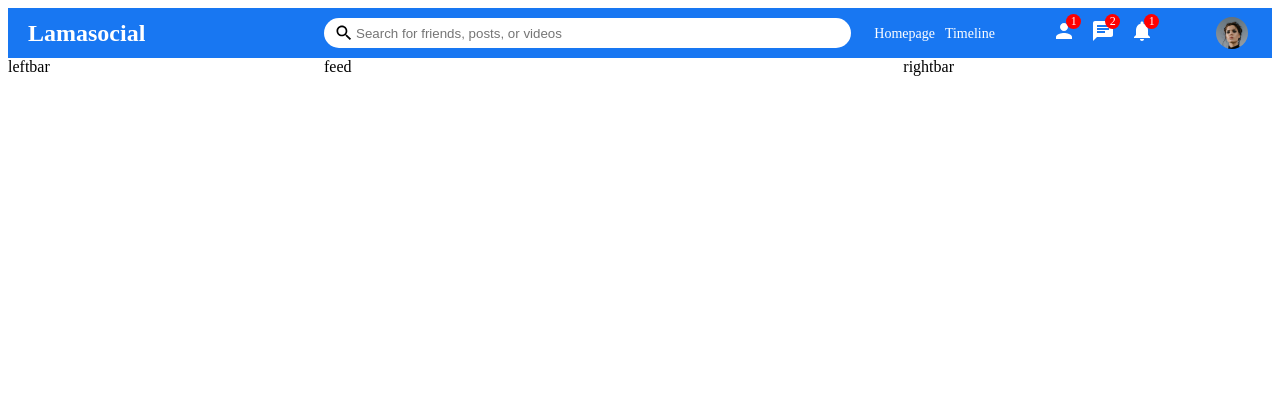
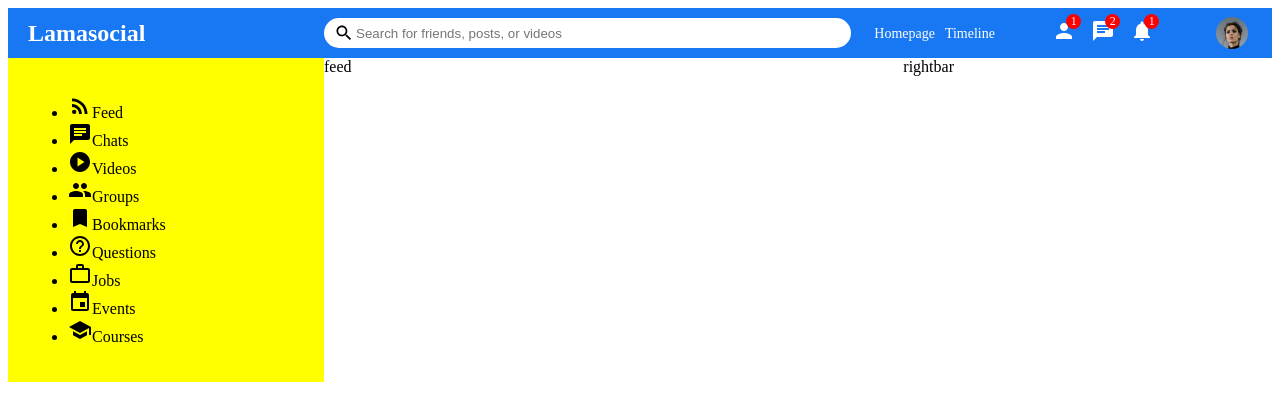
Before and after one commit to LaurenCummings/facebook-clone, a React (Vite) app: page / in a window 1280 px wide. Shown: the top 420 px of the page. Built offline with nearby package versions, Linux system fonts and the light colour scheme.

Commit message:
Added leftbar icons

```diff
--- a/src/components/Leftbar.jsx
+++ b/src/components/Leftbar.jsx
@@ -1,9 +1,49 @@
 import '../css/Leftbar.css';
+import { RssFeed, Chat, PlayCircle, Group, Bookmark, HelpOutline, WorkOutline, Event, School } from "@mui/icons-material"
 
 function Leftbar() {
     return (
         <div className="leftbar">
-            leftbar
+            <div className="leftbarWrapper">
+                <ul className="leftbarList">
+                    <li className="leftbarListItem">
+                        <RssFeed className="leftbarIcon" />
+                        <span className="leftbarListItemText">Feed</span>
+                    </li>
+                    <li className="leftbarListItem">
+                        <Chat className="leftbarIcon" />
+                        <span className="leftbarListItemText">Chats</span>
+                    </li>
+                    <li className="leftbarListItem">
+                        <PlayCircle className="leftbarIcon" />
+                        <span className="leftbarListItemText">Videos</span>
+                    </li>
+                    <li className="leftbarListItem">
+                        <Group className="leftbarIcon" />
+                        <span className="leftbarListItemText">Groups</span>
+                    </li>
+                    <li className="leftbarListItem">
+                        <Bookmark className="leftbarIcon" />
+                        <span className="leftbarListItemText">Bookmarks</span>
+                    </li>
+                    <li className="leftbarListItem">
+                        <HelpOutline className="leftbarIcon" />
+                        <span className="leftbarListItemText">Questions</span>
+                    </li>
+                    <li className="leftbarListItem">
+                        <WorkOutline className="leftbarIcon" />
+                        <span className="leftbarListItemText">Jobs</span>
+                    </li>
+                    <li className="leftbarListItem">
+                        <Event className="leftbarIcon" />
+                        <span className="leftbarListItemText">Events</span>
+                    </li>
+                    <li className="leftbarListItem">
+                        <School className="leftbarIcon" />
+                        <span className="leftbarListItemText">Courses</span>
+                    </li>
+                </ul>
+            </div>
         </div>
     )
 }
--- a/src/css/Leftbar.css
+++ b/src/css/Leftbar.css
@@ -2,3 +2,8 @@
     flex: 3;
     height: calc(100vh - 50px);
 }
+
+.leftbarWrapper {
+    padding: 20px;
+    background-color: yellow;
+}
```
